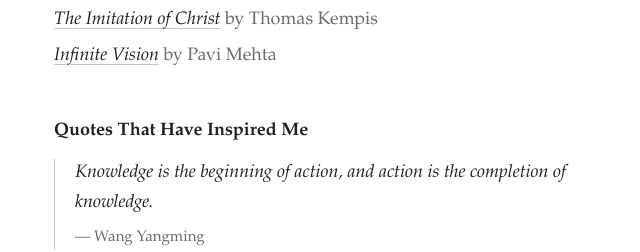
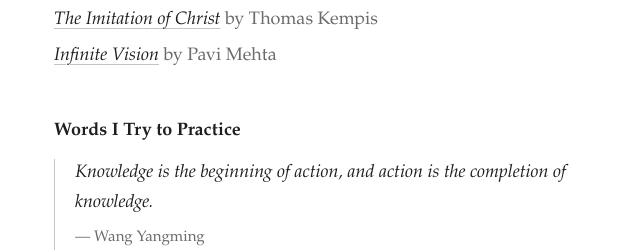
Before and after one commit to brianliou/brianliou.github.io, a plain HTML site: page index.html in a window 1280 px wide. Shown: the part 1160-1412 px from the top of the page, without its empty margins (318-958 px from the left). Drawn offline with Linux system fonts and the light colour scheme.

Commit message:
Update index.html

```diff
--- a/index.html
+++ b/index.html
@@ -40,7 +40,7 @@
     </section>
 
     <section class="section" aria-labelledby="quotes-heading">
-      <h2 id="quotes-heading" class="section-title">Quotes That Have Inspired Me</h2>
+      <h2 id="quotes-heading" class="section-title">Words I Try to Practice</h2>
       <div class="quotes">
         <figure class="quote">
           <blockquote>
```
